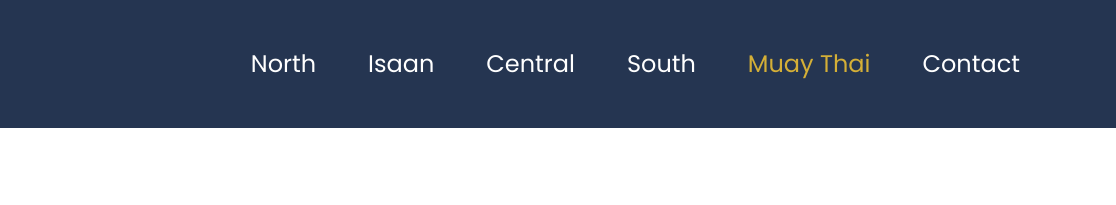
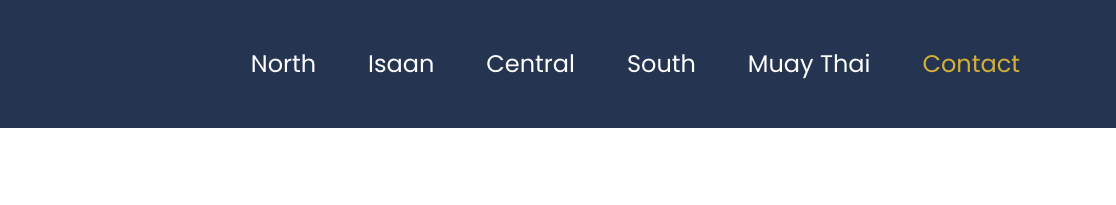
Before and after one commit to mwheeler2244/Discover-Thai-Food, a plain HTML site: page index.html in a window 1280 px wide. Shown: the top 205 px of the page, 164-1280 px from the left. Drawn offline with Linux system fonts and the light colour scheme.

Commit message:
color button

```diff
--- a/style.css
+++ b/style.css
@@ -99,7 +99,7 @@ main {
   list-style: none;
   transition: all 2s ease;
 }
-.nav__links > li:nth-child(5) a {
+.nav__links > li:nth-child(6) a {
   color: var(--buttonColor);
 }
 
```
